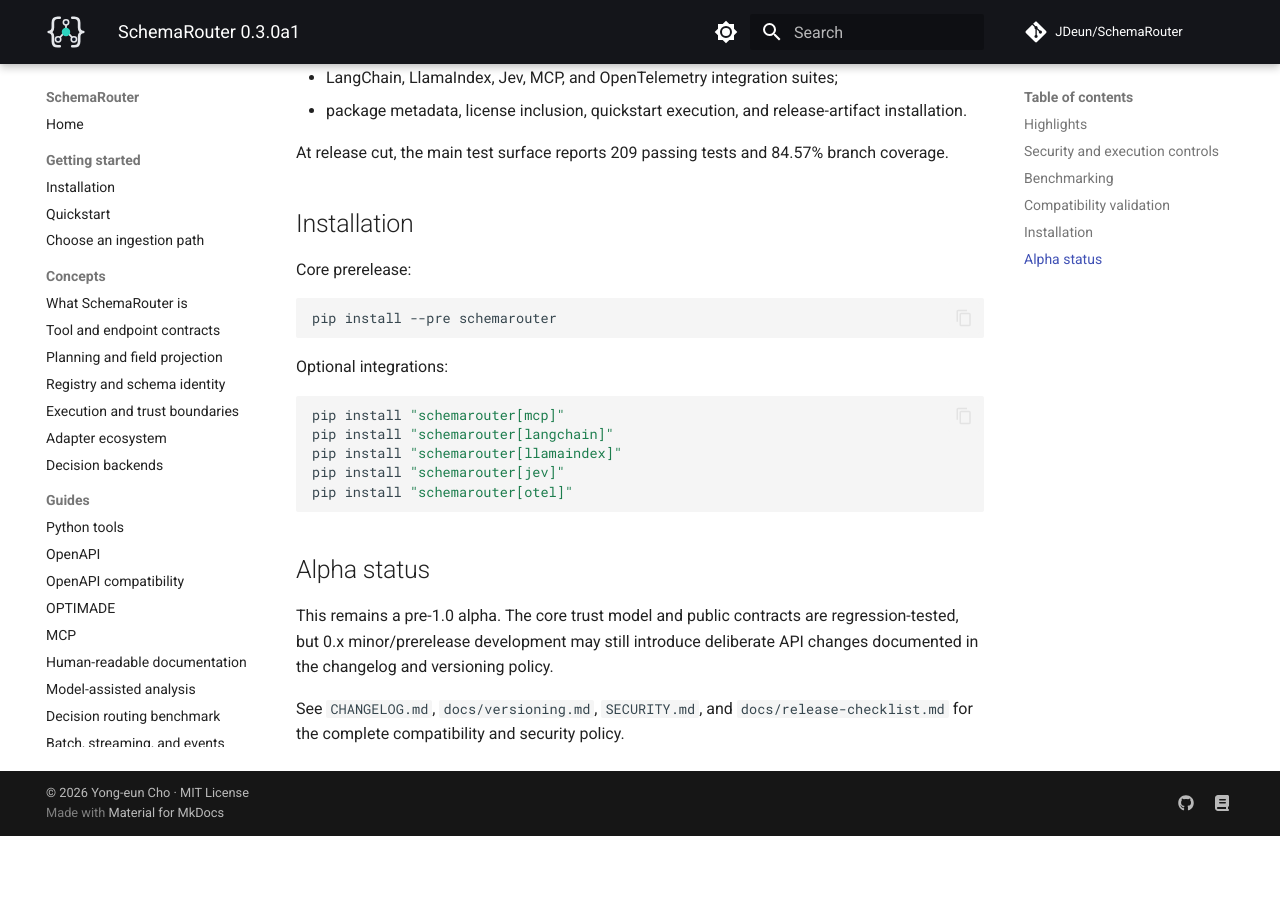
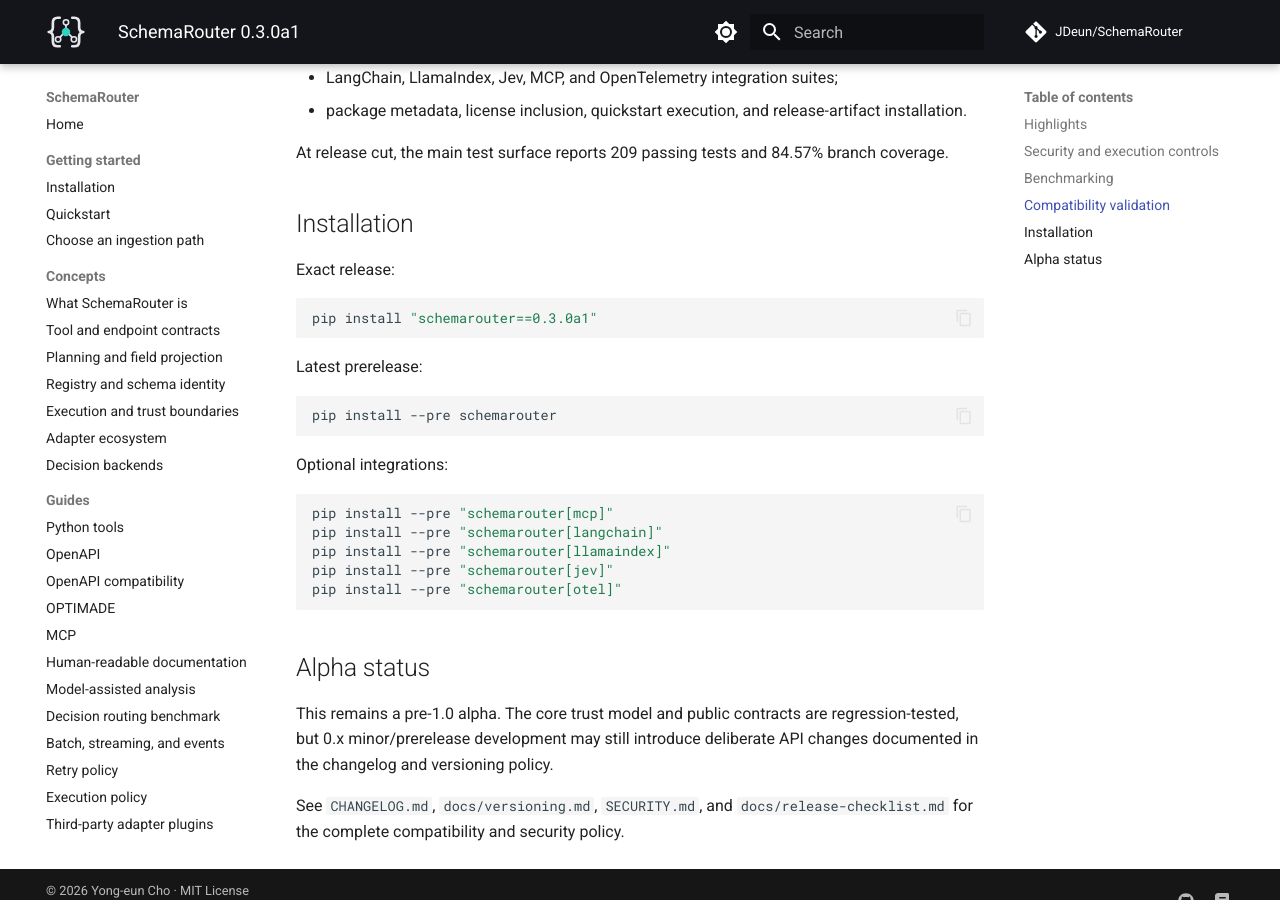
Before and after one commit to JDeun/SchemaRouter, an MkDocs documentation site: the page built from docs/releases/0.3.0a1.md, in a window 1280 px wide and 900 px high, scrolled down 2144 px. Built offline with MkDocs 1.6.1 and Material for MkDocs 9.7.7, drawn with Linux system fonts in a browser that asks for light colours; comment, search, counter and statistics services are not loaded; before the commit the page ends 2980 px from its top, so only the background shows below that.

Commit message:
release: make prerelease install commands explicit

````diff
--- a/docs/releases/0.3.0a1.md
+++ b/docs/releases/0.3.0a1.md
@@ -74,7 +74,13 @@
 
 ## Installation
 
-Core prerelease:
+Exact release:
+
+```bash
+pip install "schemarouter==0.3.0a1"
+```
+
+Latest prerelease:
 
 ```bash
 pip install --pre schemarouter
@@ -83,11 +89,11 @@
 Optional integrations:
 
 ```bash
-pip install "schemarouter[mcp]"
-pip install "schemarouter[langchain]"
-pip install "schemarouter[llamaindex]"
-pip install "schemarouter[jev]"
-pip install "schemarouter[otel]"
+pip install --pre "schemarouter[mcp]"
+pip install --pre "schemarouter[langchain]"
+pip install --pre "schemarouter[llamaindex]"
+pip install --pre "schemarouter[jev]"
+pip install --pre "schemarouter[otel]"
 ```
 
 ## Alpha status
````
